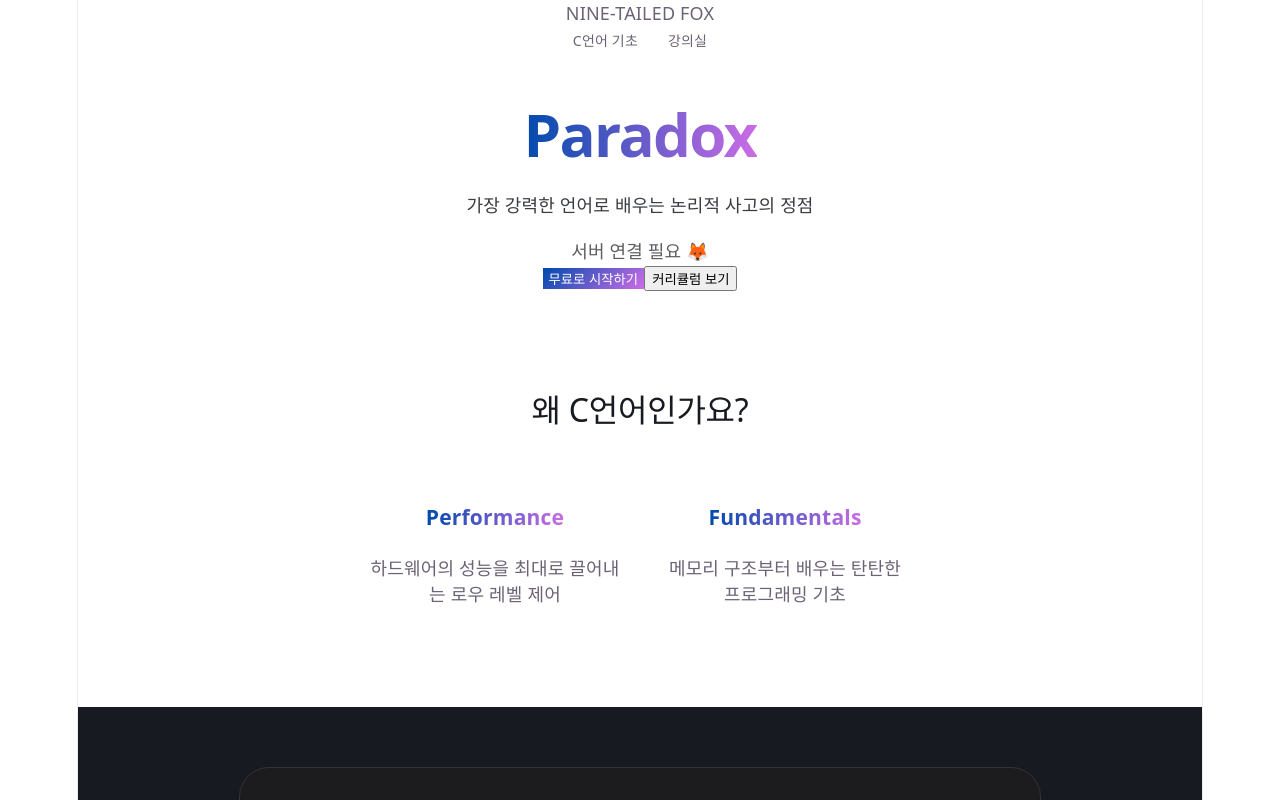
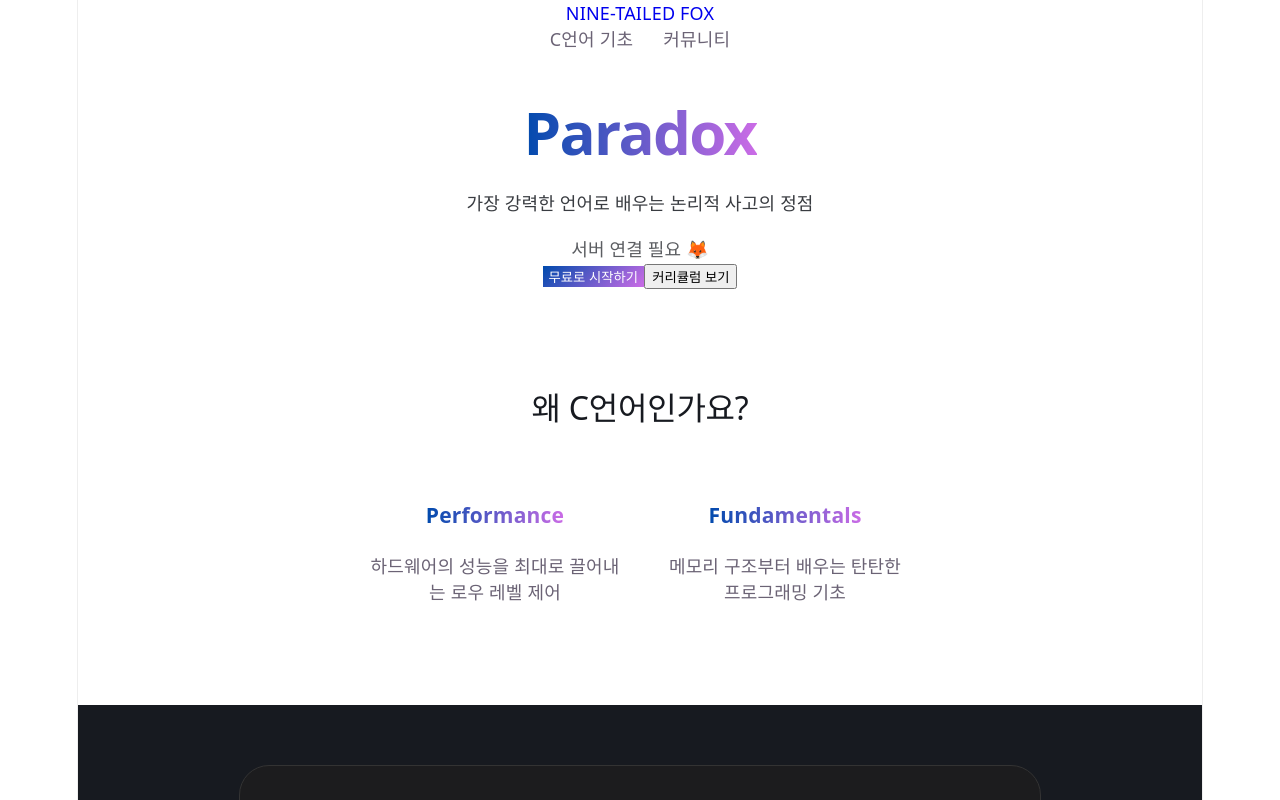
Before and after one commit to dummy1027/nine-tailed-fox, a React (Vite) app: page / in a window 1280 px wide. Shown: the top 800 px of the page. Built offline with nearby package versions, Linux system fonts and the light colour scheme; no server answers.

Commit message:
커뮤사이트

```diff
--- a/src/App.jsx
+++ b/src/App.jsx
@@ -1,49 +1,29 @@
 import React, { useEffect, useState } from 'react';
+import { BrowserRouter as Router, Routes, Route, Link, useNavigate } from 'react-router-dom';
 import './App.css';
 
-function App() {
-  const [message, setMessage] = useState("Loading...");
-
-  useEffect(() => {
-    fetch('http://localhost:5173/api/test')
-      .then(res => res.json())
-      .then(data => setMessage(data.result))
-      .catch(err => setMessage("서버 연결 필요 🦊"));
-  }, []);
+// --- 1. 메인 페이지 컴포넌트 ---
+const Home = ({ message }) => {
+  const navigate = useNavigate();
 
   return (
     <div className="container">
-      <nav className="nav-bar">
-        <div className="logo">NINE-TAILED FOX</div>
-        <div className="nav-menu">
-          <span style={{margin: '0 15px', fontSize: '14px', fontWeight: '500'}}>C언어 기초</span>
-          <span style={{margin: '0 15px', fontSize: '14px', fontWeight: '500'}}>강의실</span>
-        </div>
-      </nav>
-
       {/* 히어로 섹션 */}
       <section className="hero-section">
         <div className="hero-content" style={{textAlign: 'center'}}>
-          <h1 className="text-gradient" style={{fontSize: '60px', marginBottom: '10px'}}>
-            Paradox
-          </h1>
-          <p style={{fontSize: '18px', color: '#393c41', fontWeight: '400'}}>
-            가장 강력한 언어로 배우는 논리적 사고의 정점
-          </p>
-          <div style={{marginTop: '20px', color: '#5c5e62'}}>
-             {message}
-          </div>
+          <h1 className="text-gradient" style={{fontSize: '60px', marginBottom: '10px'}}>Paradox</h1>
+          <p style={{fontSize: '18px', color: '#393c41'}}>가장 강력한 언어로 배우는 논리적 사고의 정점</p>
+          <div style={{marginTop: '20px', color: '#5c5e62'}}>{message}</div>
         </div>
-
         <div className="button-group">
           <button className="btn paradox-bg">무료로 시작하기</button>
           <button className="btn btn-secondary">커리큘럼 보기</button>
         </div>
       </section>
 
-      {/* 흰색 섹션 */}
+      {/* 특징 섹션 */}
       <section style={{padding: '100px 40px', backgroundColor: '#ffffff', textAlign: 'center'}}>
-        <h2 style={{fontSize: '32px', fontWeight: '500'}}>왜 C언어인가요?</h2>
+        <h2 style={{fontSize: '32px'}}>왜 C언어인가요?</h2>
         <div style={{display: 'flex', justifyContent: 'center', gap: '40px', marginTop: '50px'}}>
           <div style={{width: '250px'}}>
             <h3 className="text-gradient">Performance</h3>
@@ -56,9 +36,9 @@ function App() {
         </div>
       </section>
 
-      {/* 커뮤니티 섹션 (이 위치에 있어야 검은 배경에 나타납니다) */}
+      {/* 커뮤니티 카드 (클릭 시 이동) */}
       <section className="community-section">
-        <div className="community-card">
+        <div className="community-card" onClick={() => navigate('/community')}>
           <div className="community-content">
             <span className="tag">Community</span>
             <h2>사람들의 Paradox 프로젝트</h2>
@@ -67,7 +47,49 @@ function App() {
           </div>
         </div>
       </section>
-    </div> /* 컨테이너 닫기 */
+    </div>
+  );
+};
+
+// --- 2. 커뮤니티 페이지 컴포넌트 (새로 만든 페이지) ---
+const Community = () => {
+  return (
+    <div className="container" style={{padding: '100px 20px', textAlign: 'center'}}>
+      <h1 className="text-gradient">Community</h1>
+      <p style={{color: '#8e8e93', marginTop: '20px'}}>준비 중인 커뮤니티 공간입니다. 곧 여러분의 프로젝트를 공유할 수 있어요!</p>
+      <Link to="/" style={{display: 'inline-block', marginTop: '40px', color: 'var(--tesla-blue)'}}>
+        ← 메인으로 돌아가기
+      </Link>
+    </div>
+  );
+};
+
+// --- 3. 전체 앱 설정 (라우팅) ---
+function App() {
+  const [message, setMessage] = useState("Loading...");
+
+  useEffect(() => {
+    fetch('http://localhost:5173/api/test')
+      .then(res => res.json())
+      .then(data => setMessage(data.result))
+      .catch(err => setMessage("서버 연결 필요 🦊"));
+  }, []);
+
+  return (
+    <Router>
+      <nav className="nav-bar">
+        <Link to="/" className="logo" style={{textDecoration: 'none'}}>NINE-TAILED FOX</Link>
+        <div className="nav-menu">
+          <Link to="/" style={{margin: '0 15px', color: 'inherit', textDecoration: 'none'}}>C언어 기초</Link>
+          <Link to="/community" style={{margin: '0 15px', color: 'inherit', textDecoration: 'none'}}>커뮤니티</Link>
+        </div>
+      </nav>
+
+      <Routes>
+        <Route path="/" element={<Home message={message} />} />
+        <Route path="/community" element={<Community />} />
+      </Routes>
+    </Router>
   );
 }
 
```
